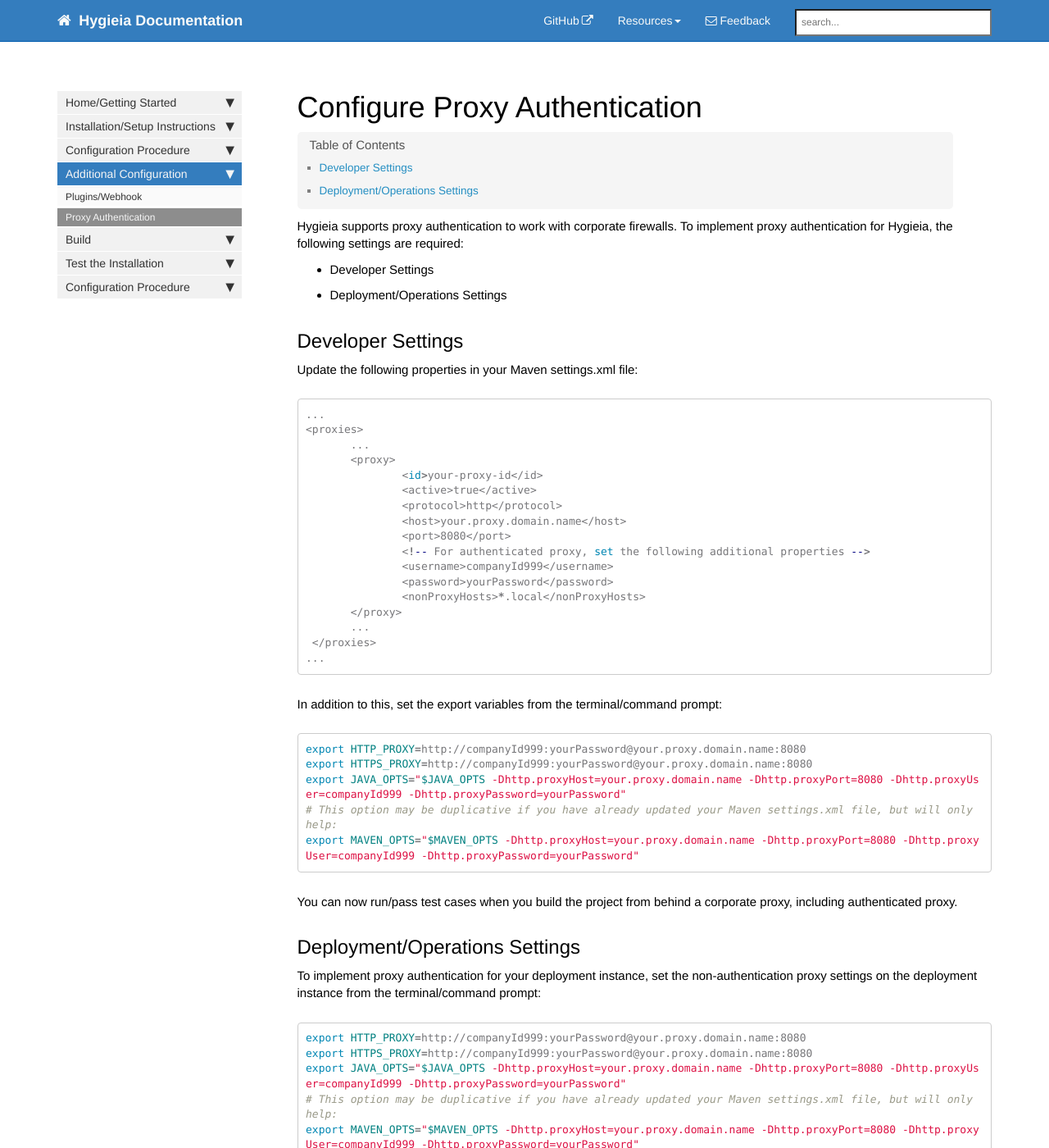
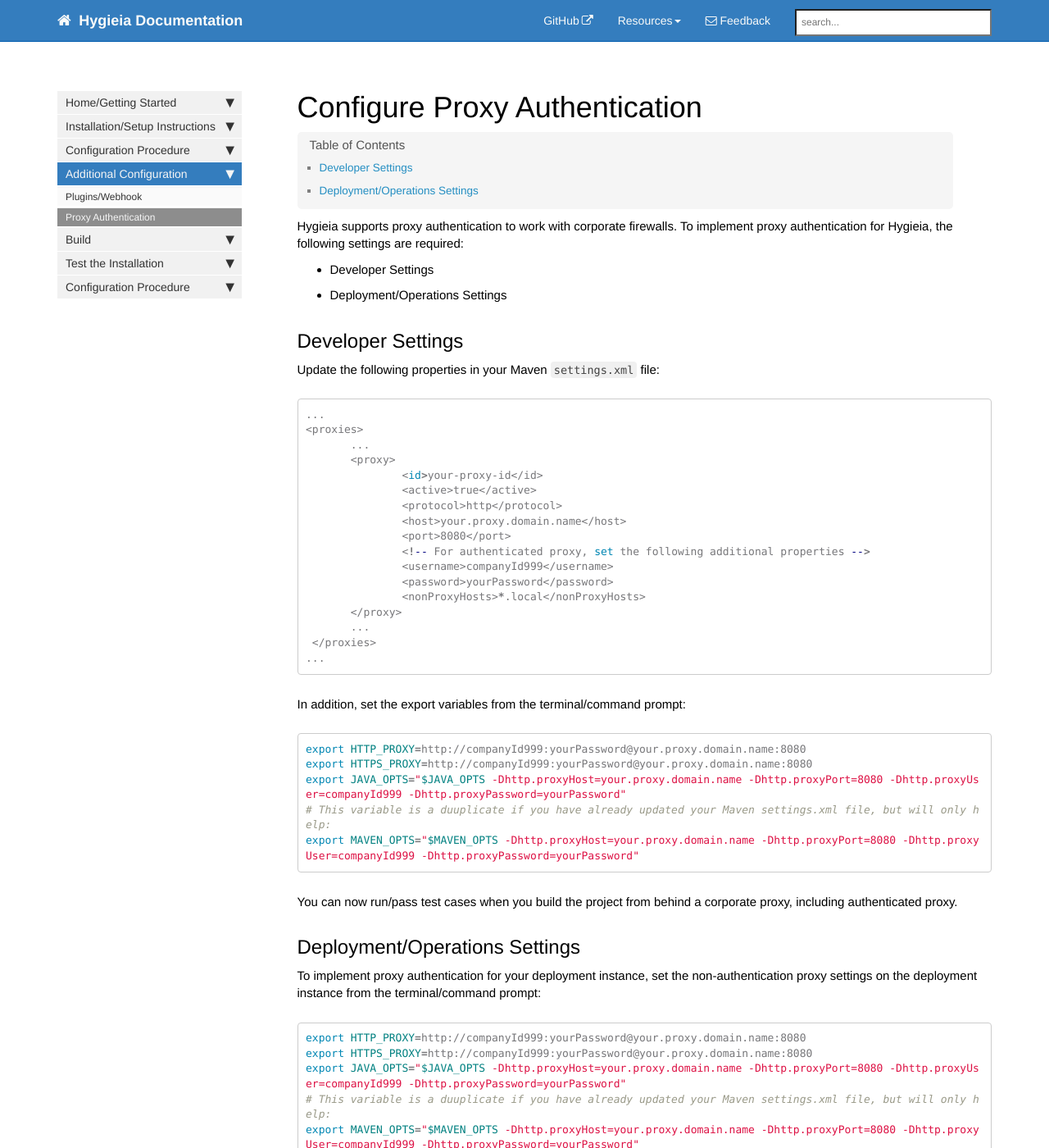
Before and after one commit to Megha849/HygieiaDocs, a Jekyll site: the page built from pages/hygieia/proxyauthentication.md, in a window 1280 px wide and 1400 px high. Shown: the whole window at 82% size. Built offline with Jekyll 4.4.1, drawn with Linux system fonts in a browser that asks for light colours; nearby versions of some CDN libraries; comment, search, counter and statistics services are not loaded.

Commit message:
ProxyAuth

````diff
--- a/pages/hygieia/proxyauthentication.md
+++ b/pages/hygieia/proxyauthentication.md
@@ -14,7 +14,7 @@
 
 ## Developer Settings
 
-Update the following properties in your Maven settings.xml file:
+Update the following properties in your Maven `settings.xml` file:
 
 ```bash
 ...
@@ -36,13 +36,13 @@
 ...
 ```
 
-In addition to this, set the export variables from the terminal/command prompt:
+In addition, set the export variables from the terminal/command prompt:
 
 ```bash
 export HTTP_PROXY=http://companyId999:yourPassword@your.proxy.domain.name:8080
 export HTTPS_PROXY=http://companyId999:yourPassword@your.proxy.domain.name:8080
 export JAVA_OPTS="$JAVA_OPTS -Dhttp.proxyHost=your.proxy.domain.name -Dhttp.proxyPort=8080 -Dhttp.proxyUser=companyId999 -Dhttp.proxyPassword=yourPassword"
-# This option may be duplicative if you have already updated your Maven settings.xml file, but will only help:
+# This variable is a duuplicate if you have already updated your Maven settings.xml file, but will only help:
 export MAVEN_OPTS="$MAVEN_OPTS -Dhttp.proxyHost=your.proxy.domain.name -Dhttp.proxyPort=8080 -Dhttp.proxyUser=companyId999 -Dhttp.proxyPassword=yourPassword"
 ```
 
@@ -56,7 +56,7 @@
 export HTTP_PROXY=http://companyId999:yourPassword@your.proxy.domain.name:8080
 export HTTPS_PROXY=http://companyId999:yourPassword@your.proxy.domain.name:8080
 export JAVA_OPTS="$JAVA_OPTS -Dhttp.proxyHost=your.proxy.domain.name -Dhttp.proxyPort=8080 -Dhttp.proxyUser=companyId999 -Dhttp.proxyPassword=yourPassword"
-# This option may be duplicative if you have already updated your Maven settings.xml file, but will only help:
+# This variable is a duuplicate if you have already updated your Maven settings.xml file, but will only help:
 export MAVEN_OPTS="$MAVEN_OPTS -Dhttp.proxyHost=your.proxy.domain.name -Dhttp.proxyPort=8080 -Dhttp.proxyUser=companyId999 -Dhttp.proxyPassword=yourPassword"
 ```
 In addition, update the property file for each collector/API configuration with their specific proxy setting property.
````
